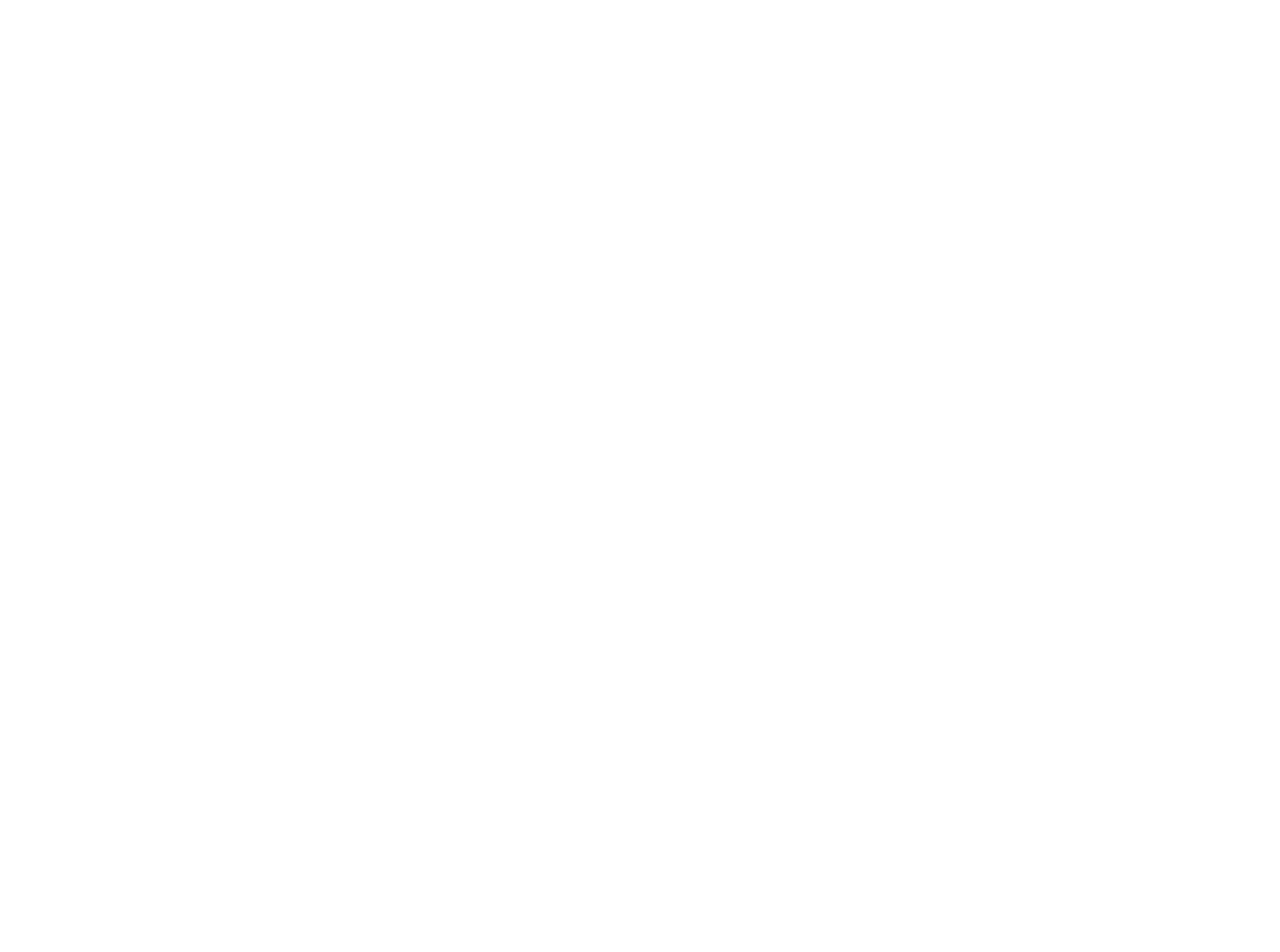
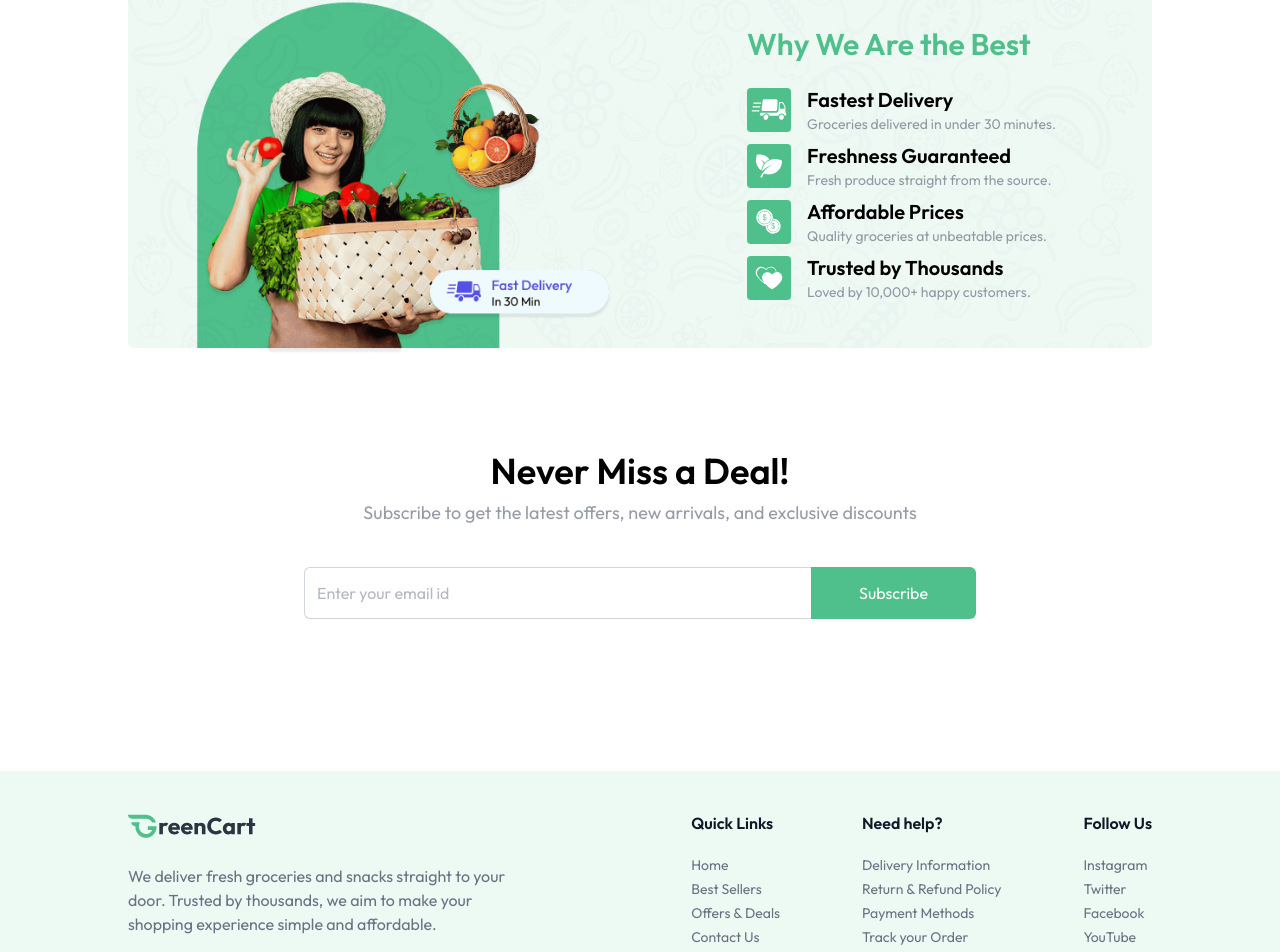
Before and after one commit to Arisha-Akbar/greencart, a React (Vite) app in the folder client/: page / in a window 1280 px wide. Shown: the part 1327-2279 px from the top of the page. Before the commit the page ends 1204 px from the top, so only its background shows below. Built offline with nearby package versions, Linux system fonts and the light colour scheme.

Commit message:
Added Bottom Banner, NewsLetter and Footer component

```diff
--- a/client/src/App.jsx
+++ b/client/src/App.jsx
@@ -3,7 +3,7 @@
 import { Route, Routes, useLocation } from "react-router-dom";
 import Home from "./pages/Home";
 import { Toaster } from "react-hot-toast";
-
+import Footer from "./components/Footer";
 
 const App = () => {
   const isSellerPath = useLocation().pathname.includes("/seller");
@@ -11,7 +11,7 @@
     <div>
       {isSellerPath ? null : <Navbar />}
 
-<Toaster/>
+      <Toaster />
 
       <div
         className={`${isSellerPath ? "" : "px-6 md:px-16 lg:px-24 xl:px-32"}`}
@@ -20,6 +20,7 @@
           <Route path="/" element={<Home />} />
         </Routes>
       </div>
+      {!isSellerPath && <Footer />}
     </div>
   );
 };
--- /dev/null
+++ b/client/src/components/BottomBanner.jsx
@@ -0,0 +1,46 @@
+import React from "react";
+import { assets, features } from "../assets/assets";
+
+const BottomBanner = () => {
+  return (
+    <div className="relative mt-24">
+      <img
+        src={assets.bottom_banner_image}
+        alt="banner"
+        className="w-full hidden md:block"
+      />
+      <img
+        src={assets.bottom_banner_image_sm}
+        alt="banner"
+        className="w-full md:hidden "
+      />
+
+      <div className="absolute inset-0 flex flex-col items-center md:items-end md:justify-center pt-16 md:pt-0 md:pr-24">
+        <div>
+          <h1 className="text-2xl md:text-3xl font-semibold text-primary mb-6 ">
+            Why We Are the Best
+          </h1>
+          {features.map((feature, index) => (
+            <div key={index} className="flex items-center gap-4 mt-2">
+              <img
+                src={feature.icon}
+                alt={feature.title}
+                className="md:w-11 w-9"
+              />
+              <div>
+                <h3 className="text-lg md:text-xl font-semibold">
+                  {feature.title}{" "}
+                </h3>
+                <p className="text-gray-500/70 text-xs md:text-sm">
+                  {feature.description}
+                </p>
+              </div>
+            </div>
+          ))}
+        </div>
+      </div>
+    </div>
+  );
+};
+
+export default BottomBanner;
--- /dev/null
+++ b/client/src/components/Footer.jsx
@@ -0,0 +1,42 @@
+import React from "react";
+import { assets, footerLinks } from "../assets/assets";
+
+const Footer = () => {
+  return (
+    <div className="px-6 md:px-16 lg:px-24 xl:px-32 mt-24 bg-primary/10">
+      <div className="flex flex-col md:flex-row items-start justify-between gap-10 py-10 border-b border-gray-500/30 text-gray-500">
+        <div>
+          <img className="w-34 md:w-32" src={assets.logo} alt="logo" />
+          <p className="max-w-102.5 mt-6">
+            We deliver fresh groceries and snacks straight to your door. Trusted
+            by thousands, we aim to make your shopping experience simple and
+            affordable.
+          </p>
+        </div>
+        <div className="flex flex-wrap justify-between w-full md:w-[45%] gap-5">
+          {footerLinks.map((section, index) => (
+            <div key={index}>
+              <h3 className="font-semibold text-base text-gray-900 md:mb-5 mb-2">
+                {section.title}
+              </h3>
+              <ul className="text-sm space-y-1">
+                {section.links.map((link, i) => (
+                  <li key={i}>
+                    <a href={link.url} className="hover:underline transition">
+                      {link.text}
+                    </a>
+                  </li>
+                ))}
+              </ul>
+            </div>
+          ))}
+        </div>
+      </div>
+      <p className="py-4 text-center text-sm md:text-base text-gray-500/80">
+        Copyright {new Date().getFullYear()} © Arisha Akbar All Right Reserved.
+      </p>
+    </div>
+  );
+};
+
+export default Footer;
--- /dev/null
+++ b/client/src/components/NewsLetter.jsx
@@ -0,0 +1,28 @@
+import React from "react";
+
+const NewsLetter = () => {
+  return (
+    <div className="flex flex-col items-center justify-center text-center space-y-2 mt-24 pb-14">
+      <h1 className="md:text-4xl text-2xl font-semibold">Never Miss a Deal!</h1>
+      <p className="md:text-lg text-gray-500/70 pb-8">
+        Subscribe to get the latest offers, new arrivals, and exclusive
+        discounts
+      </p>
+      <form className="flex items-center justify-between max-w-2xl w-full md:h-13 h-12">
+        <input
+          className="border border-gray-300 rounded-md h-full border-r-0 outline-none w-full rounded-r-none px-3 text-gray-500"
+          type="text"
+          placeholder="Enter your email id"
+          required
+        />
+        <button
+          type="submit"
+          className="md:px-12 px-8 h-full text-white bg-primary hover:bg-primary-dull transition-all cursor-pointer rounded-md rounded-l-none"
+        >
+          Subscribe
+        </button>
+      </form>
+    </div>
+  );
+};
+export default NewsLetter;
--- a/client/src/pages/Home.jsx
+++ b/client/src/pages/Home.jsx
@@ -2,6 +2,8 @@
 import MainBanner from '../components/MainBanner'
 import Categories from '../components/Categories'
 import BestSeller from '../components/BestSeller'
+import BottomBanner from '../components/BottomBanner'
+import NewsLetter from '../components/NewsLetter'
 
 
 const Home = () => {
@@ -10,6 +12,9 @@
         <MainBanner/>
         <Categories/>
         <BestSeller/>
+        <BottomBanner/>
+        <NewsLetter/>
+
     </div>
   )
 }
```
